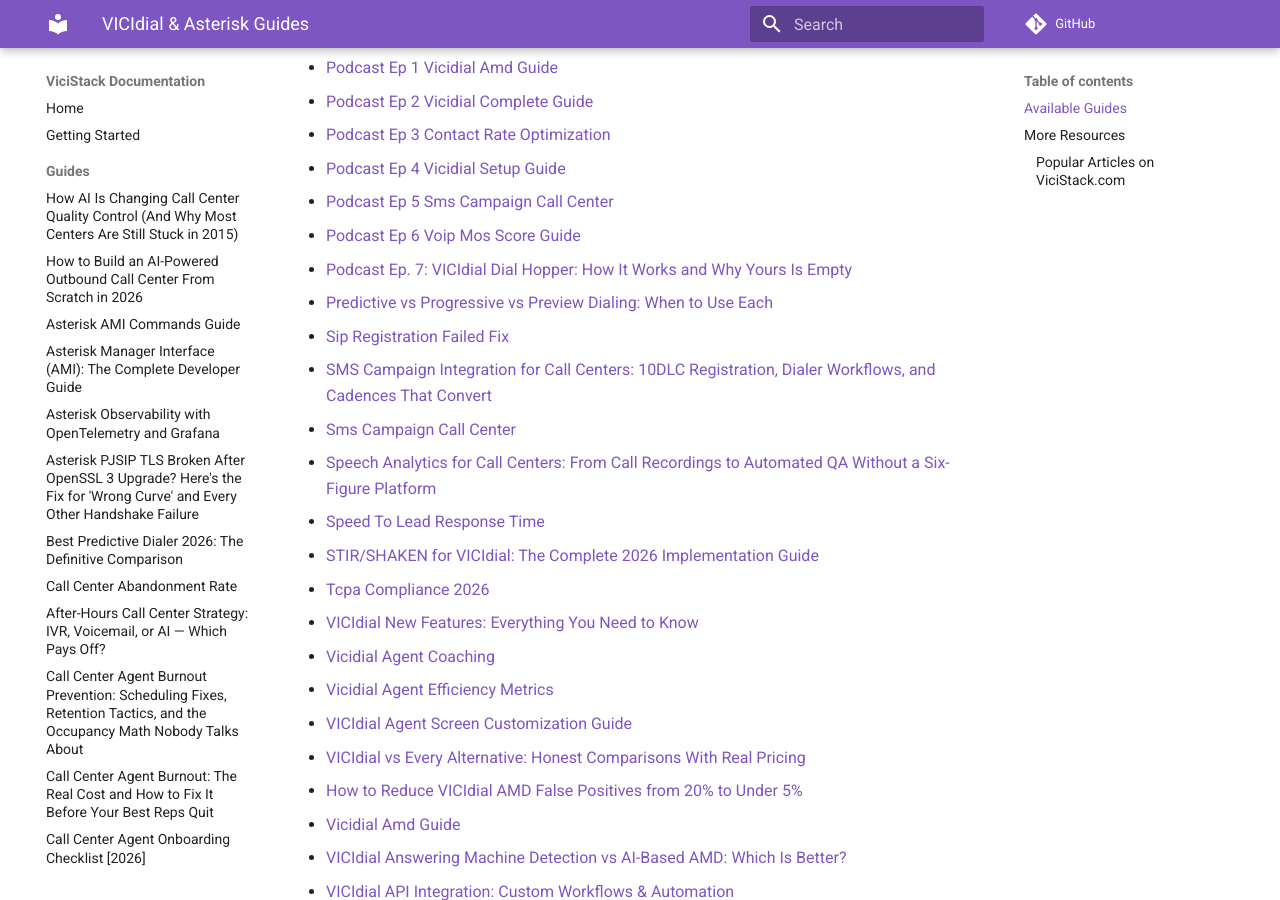
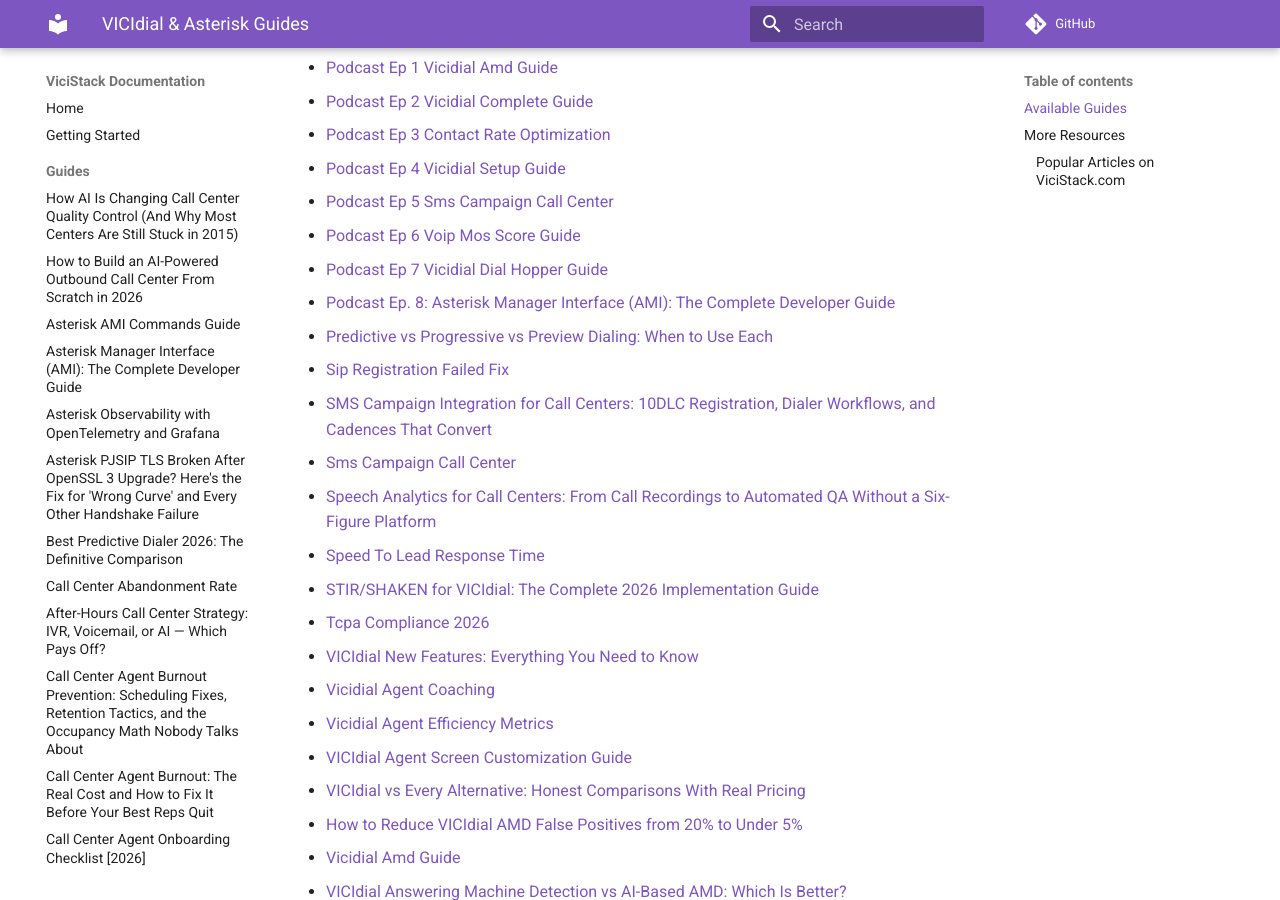
Before and after one commit to gamlin-ccdocs/vicistack-docs, an MkDocs documentation site: the page built from docs/guides/index.md, in a window 1280 px wide and 900 px high, scrolled down 1764 px. Built offline with MkDocs 1.6.1 and Material for MkDocs 9.7.7, drawn with Linux system fonts in a browser that asks for light colours; comment, search, counter and statistics services are not loaded.

Commit message:
Add guide: Podcast Ep. 8: Asterisk Manager Interface (AMI): The Complete Developer Guide

```diff
--- a/docs/guides/index.md
+++ b/docs/guides/index.md
@@ -51,7 +51,8 @@
 - [Podcast Ep 4 Vicidial Setup Guide](podcast-ep-4-vicidial-setup-guide.md)
 - [Podcast Ep 5 Sms Campaign Call Center](podcast-ep-5-sms-campaign-call-center.md)
 - [Podcast Ep 6 Voip Mos Score Guide](podcast-ep-6-voip-mos-score-guide.md)
-- [Podcast Ep. 7: VICIdial Dial Hopper: How It Works and Why Yours Is Empty](podcast-ep-7-vicidial-dial-hopper-guide.md)
+- [Podcast Ep 7 Vicidial Dial Hopper Guide](podcast-ep-7-vicidial-dial-hopper-guide.md)
+- [Podcast Ep. 8: Asterisk Manager Interface (AMI): The Complete Developer Guide](podcast-ep-8-asterisk-manager-interface-guide.md)
 - [Predictive vs Progressive vs Preview Dialing: When to Use Each](predictive-vs-progressive-dialing.md)
 - [Sip Registration Failed Fix](sip-registration-failed-fix.md)
 - [SMS Campaign Integration for Call Centers: 10DLC Registration, Dialer Workflows, and Cadences That Convert](sms-campaign-call-center-workflows.md)
--- a/mkdocs.yml
+++ b/mkdocs.yml
@@ -66,7 +66,8 @@
       - "Podcast Ep 4 Vicidial Setup Guide": "guides/podcast-ep-4-vicidial-setup-guide.md"
       - "Podcast Ep 5 Sms Campaign Call Center": "guides/podcast-ep-5-sms-campaign-call-center.md"
       - "Podcast Ep 6 Voip Mos Score Guide": "guides/podcast-ep-6-voip-mos-score-guide.md"
-      - "Podcast Ep. 7: VICIdial Dial Hopper: How It Works and Why Yours Is Empty": "guides/podcast-ep-7-vicidial-dial-hopper-guide.md"
+      - "Podcast Ep 7 Vicidial Dial Hopper Guide": "guides/podcast-ep-7-vicidial-dial-hopper-guide.md"
+      - "Podcast Ep. 8: Asterisk Manager Interface (AMI): The Complete Developer Guide": "guides/podcast-ep-8-asterisk-manager-interface-guide.md"
       - "Predictive vs Progressive vs Preview Dialing: When to Use Each": "guides/predictive-vs-progressive-dialing.md"
       - "Sip Registration Failed Fix": "guides/sip-registration-failed-fix.md"
       - "SMS Campaign Integration for Call Centers: 10DLC Registration, Dialer Workflows, and Cadences That Convert": "guides/sms-campaign-call-center-workflows.md"
```
Also changed, not shown: docs/guides/podcast-ep-8-asterisk-manager-interface-guide.md (added, +81 -0 lines).
